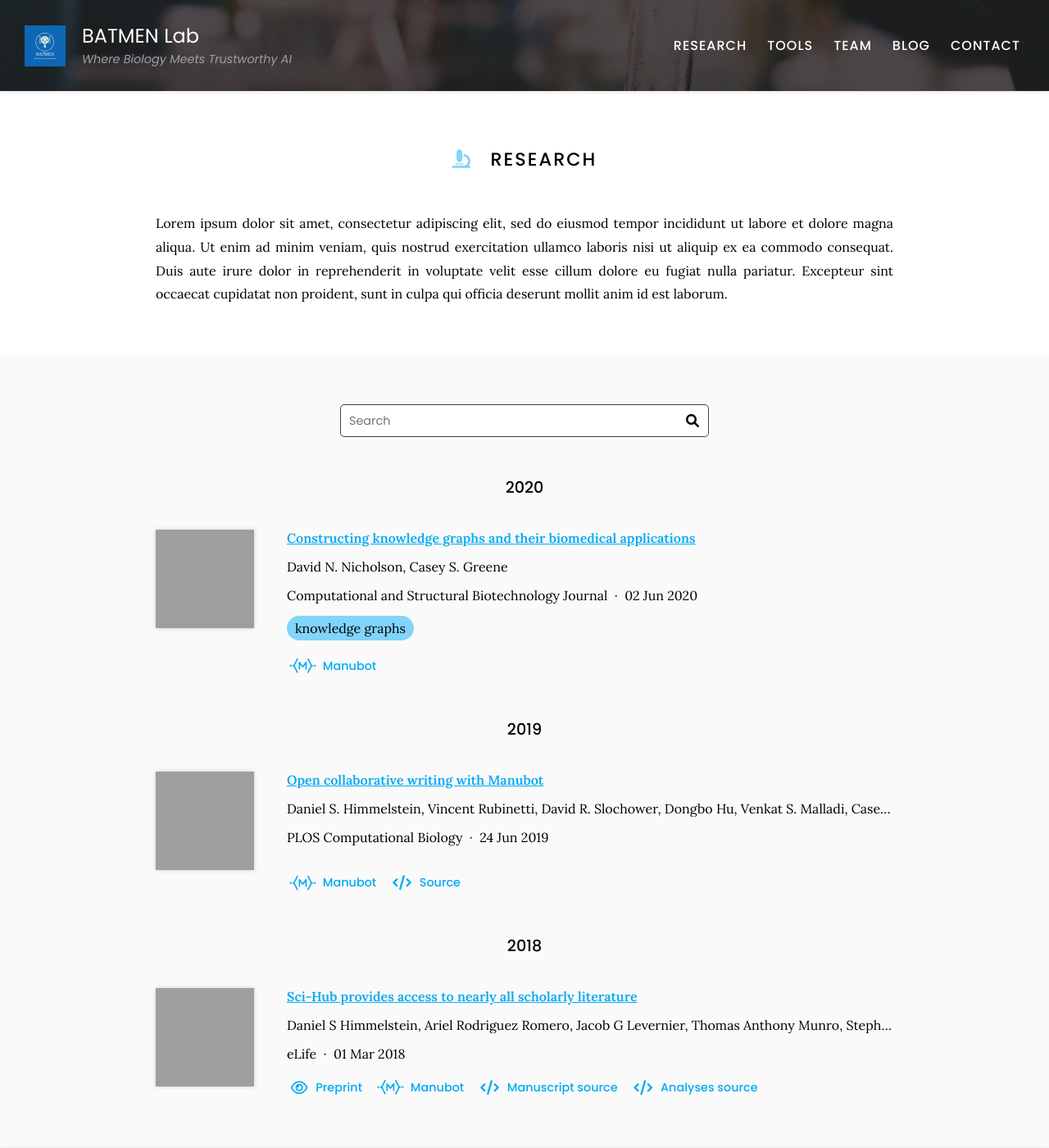
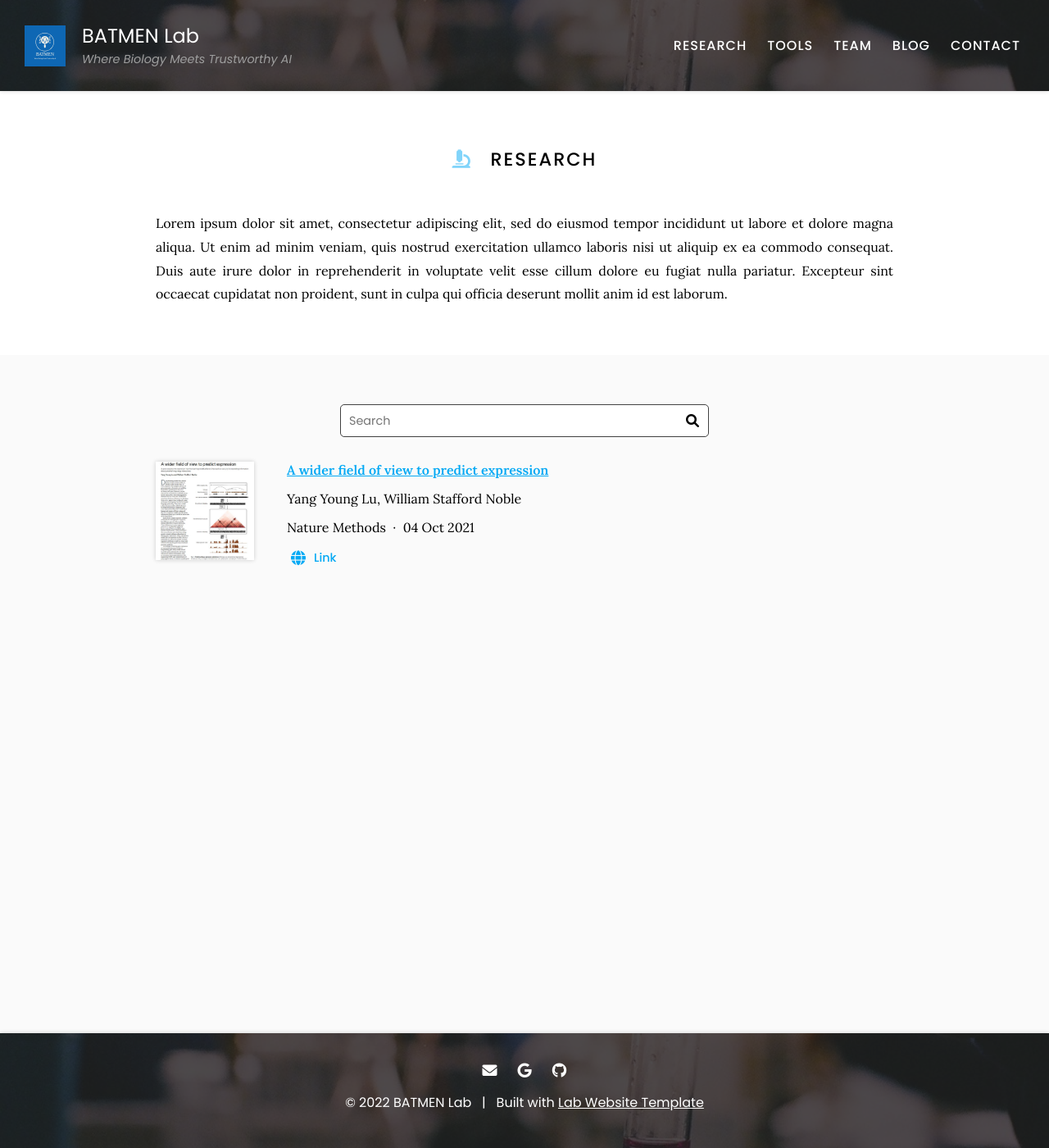
Before and after one commit to batmen-lab/batmen-lab.github.io, a Jekyll site: the page built from research/index.md, in a window 1280 px wide and 1400 px high. Shown: the whole window at 82% size. Built offline with Jekyll 4.4.1, drawn with Linux system fonts in a browser that asks for light colours; grey boxes are pictures that could not be loaded.

Commit message:
Generate citations

```diff
--- a/_data/citations.yaml
+++ b/_data/citations.yaml
@@ -1,64 +1,14 @@
 # DO NOT EDIT, GENERATED AUTOMATICALLY FROM SOURCES.YAML (AND ELSEWHERE)
 # See https://github.com/greenelab/lab-website-template/wiki/Citations
 
-- id: doi:10.1016/j.csbj.2020.05.017
-  title: Constructing knowledge graphs and their biomedical applications
+- id: doi:10.1038/s41592-021-01259-4
+  title: A wider field of view to predict expression
   authors:
-  - David N. Nicholson
-  - Casey S. Greene
-  publisher: Computational and Structural Biotechnology Journal
-  date: '2020-06-02'
-  link: https://doi.org/gg7m48
-  image: https://ars.els-cdn.com/content/image/1-s2.0-S2001037020302804-gr1.jpg
+  - Yang Young Lu
+  - William Stafford Noble
+  publisher: Nature Methods
+  date: '2021-10-04'
+  link: https://doi.org/gp8272
+  image: images/tools/enformer.jpg
   extra-links:
-  - type: manubot
-    link: https://greenelab.github.io/knowledge-graph-review/
-  tags:
-  - knowledge graphs
-- id: doi:10.1371/journal.pcbi.1007128
-  title: Open collaborative writing with Manubot
-  authors:
-  - Daniel S. Himmelstein
-  - Vincent Rubinetti
-  - David R. Slochower
-  - Dongbo Hu
-  - Venkat S. Malladi
-  - Casey S. Greene
-  - Anthony Gitter
-  publisher: PLOS Computational Biology
-  date: '2019-06-24'
-  link: https://doi.org/c7np
-  image: https://journals.plos.org/ploscompbiol/article/figure/image?size=inline&id=info:doi/10.1371/journal.pcbi.1007128.g001&rev=2
-  repo: greenelab/meta-review
-  extra-links:
-  - type: manubot
-    link: https://greenelab.github.io/meta-review/
-  - type: source
-    link: https://github.com/greenelab/meta-review
-  - type: website
-    link: http://manubot.org/
-- id: doi:10.7554/eLife.32822
-  title: Sci-Hub provides access to nearly all scholarly literature
-  authors:
-  - Daniel S Himmelstein
-  - Ariel Rodriguez Romero
-  - Jacob G Levernier
-  - Thomas Anthony Munro
-  - Stephen Reid McLaughlin
-  - Bastian Greshake Tzovaras
-  - Casey S Greene
-  publisher: eLife
-  date: '2018-03-01'
-  link: https://doi.org/ckcj
-  image: https://iiif.elifesciences.org/lax:32822%2Felife-32822-fig8-v3.tif/full/863,/0/default.webp
-  extra-links:
-  - type: preprint
-    link: https://doi.org/10.7287/peerj.preprints.3100v1
-  - type: manubot
-    link: https://greenelab.github.io/scihub-manuscript/
-  - type: source
-    link: https://github.com/greenelab/scihub-manuscript
-    text: Manuscript source
-  - type: source
-    link: https://github.com/greenelab/scihub
-    text: Analyses source
+  - link: https://rdcu.be/cyMvt
```
